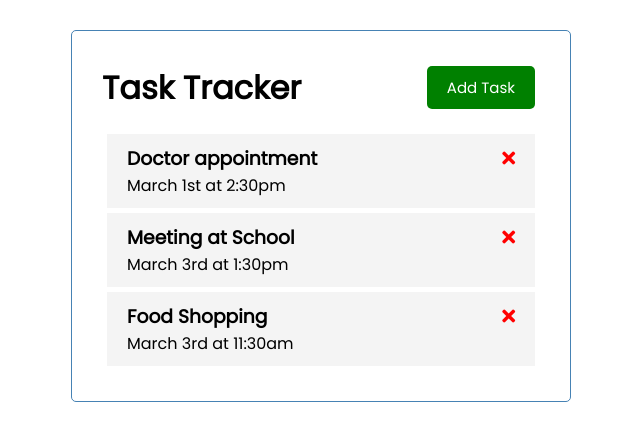
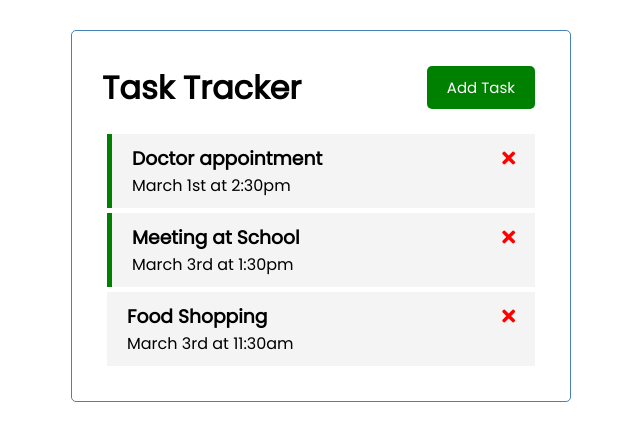
Before and after one commit to koheitech/vue-task-tracker, a Vue app: page / in a window 1280 px wide. Shown: the top 440 px of the page, without its empty margins (319-959 px from the left). Built offline with nearby package versions, Linux system fonts and the light colour scheme.

Commit message:
ternary operator for applying class with v-bind

```diff
--- a/src/components/Task.vue
+++ b/src/components/Task.vue
@@ -1,5 +1,7 @@
 <template>
-  <div class="task">
+  <!-- we can apply several classes using JS ternary operator as v-bind -->
+  <!-- this case, reminder class is applied for those tasks with reminder true -->
+  <div :class="[task.reminder ? 'reminder' : '', 'task']">
     <h3>
       {{ task.text }}
       <i class="fas fa-times"></i>
```
